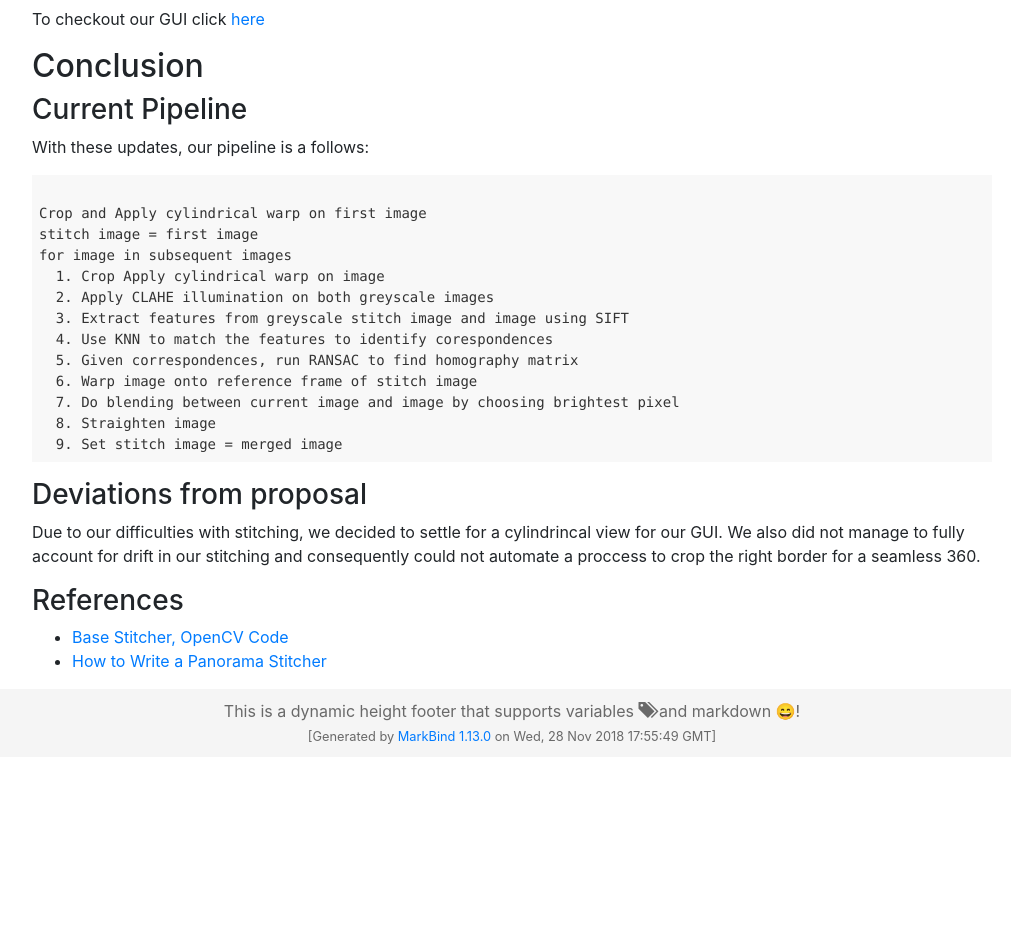
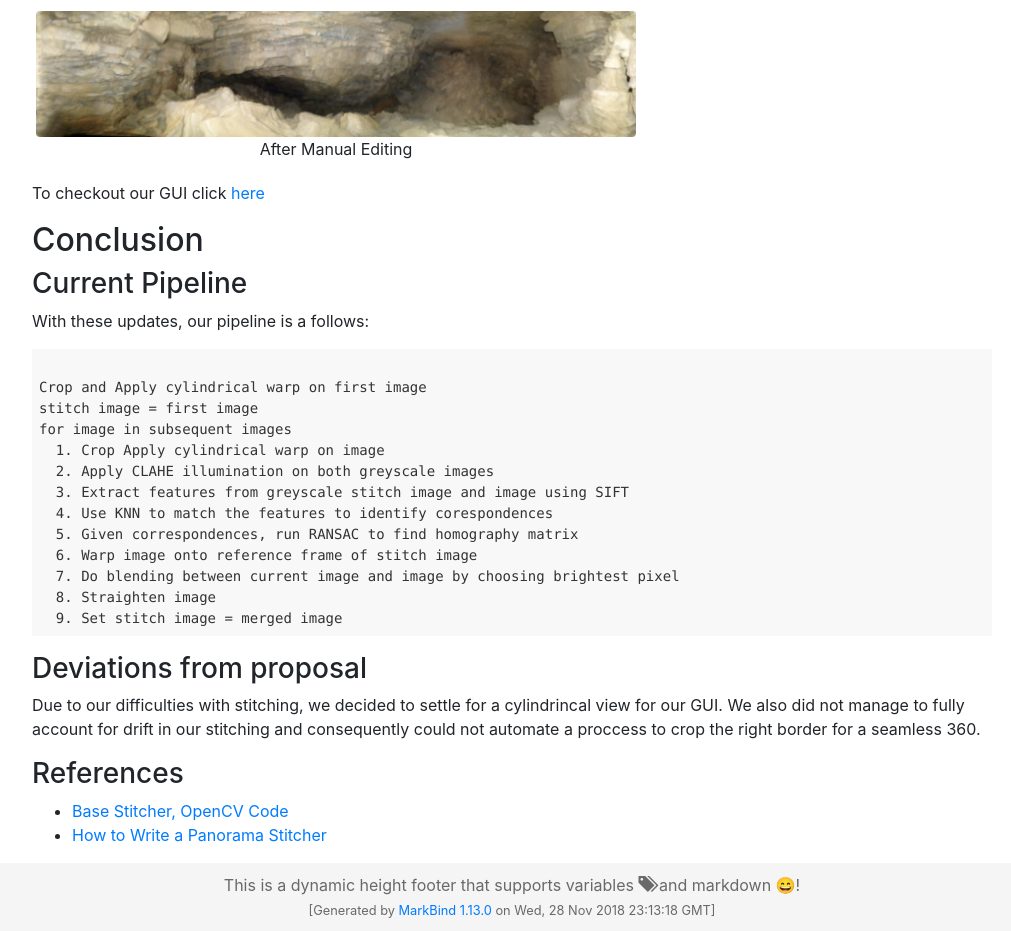
Before and after one commit to nicholaschuayunzhi/CS4476, a plain HTML site: page final.html in a window 1280 px wide. Shown: the part 4780-5711 px from the top of the page, without its empty margins (128-1139 px from the left). Before the commit the page ends 5537 px from the top, so only its background shows below. Drawn offline with Linux system fonts and the light colour scheme.

Commit message:
Site Update.

```diff
--- a/final.html
+++ b/final.html
@@ -116,6 +116,9 @@ for image in subsequent images
   <h2 id="gui-display">GUI Display<a class="fa fa-anchor" href="#gui-display"></a></h2>
   <p>As mentioned previously, we decided to do a cylindrical panorama. We used three.js, a graphics library to map our image to the inside of the sphere. In order to achieve this, we had to warp image into a rectangle so that it can be texture mapped. We
     also had to crop it so that the left and right image would seamlessly join at one end of the cylinder.</p>
+  <p>
+    <pic src="images/cave-straight.png" width="600" alt="Logo">After Manual Editing</pic>
+  </p>
   <p>To checkout our GUI click <a href="/CS4476/cave_panorama.html">here</a></p>
   <h2 id="conclusion">Conclusion<a class="fa fa-anchor" href="#conclusion"></a></h2>
   <h3 id="current-pipeline">Current Pipeline<a class="fa fa-anchor" href="#current-pipeline"></a></h3>
@@ -150,7 +153,7 @@ for image in subsequent images
   </div>
 
   <div class="text-center">
-    <small>[Generated by <a href="https://markbind.github.io/markbind/">MarkBind 1.13.0</a> on Wed, 28 Nov 2018 17:55:49 GMT]</small></div>
+    <small>[Generated by <a href="https://markbind.github.io/markbind/">MarkBind 1.13.0</a> on Wed, 28 Nov 2018 23:13:18 GMT]</small></div>
 </footer>
 </div>
 </body>
```
Also changed, not shown: cave_panorama.html (+1 -1 lines), index.html (+1 -1 lines), midterm.html (+1 -1 lines), proposal.html (+1 -1 lines), images/cave-straight.png (added).
